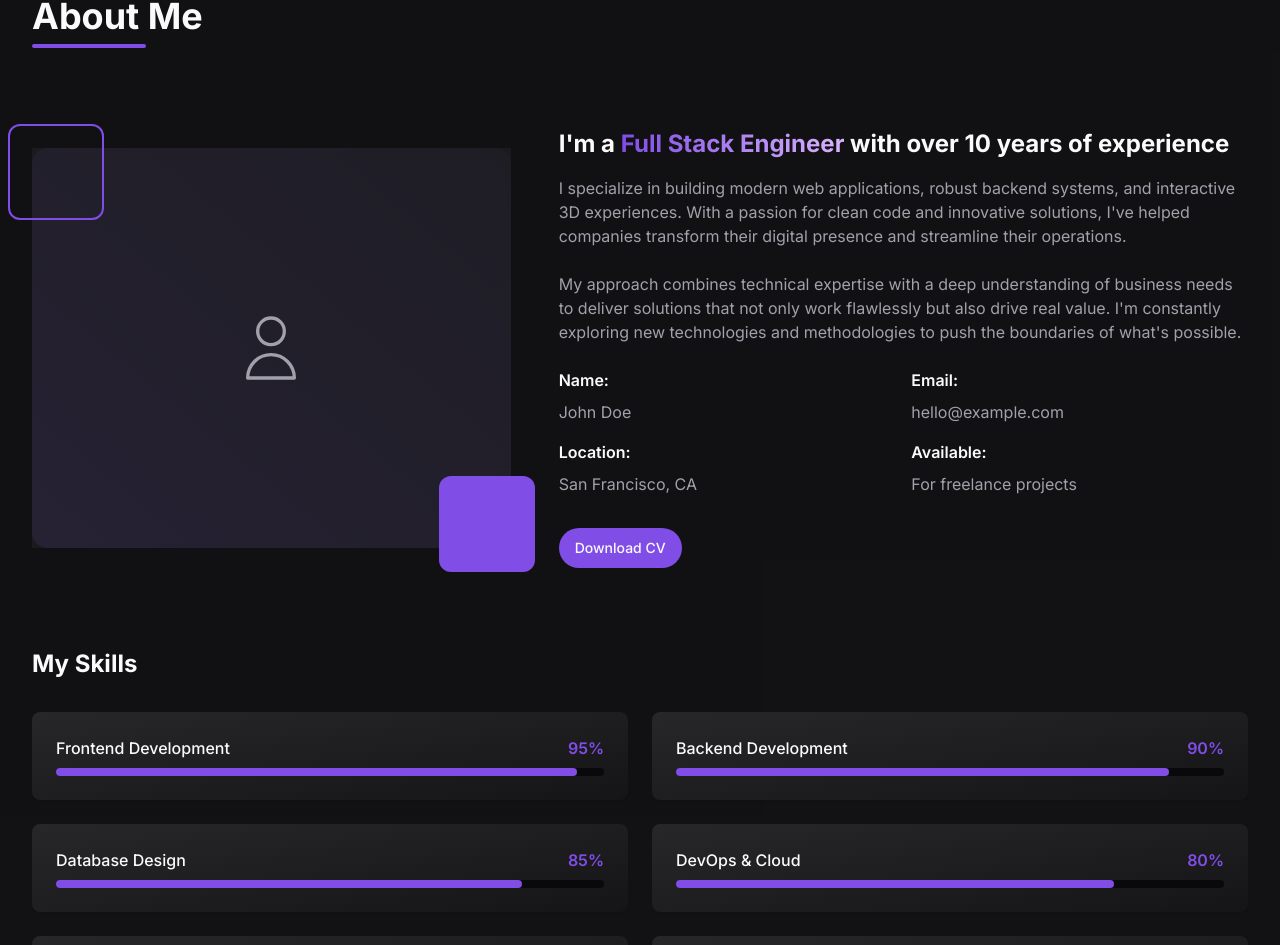
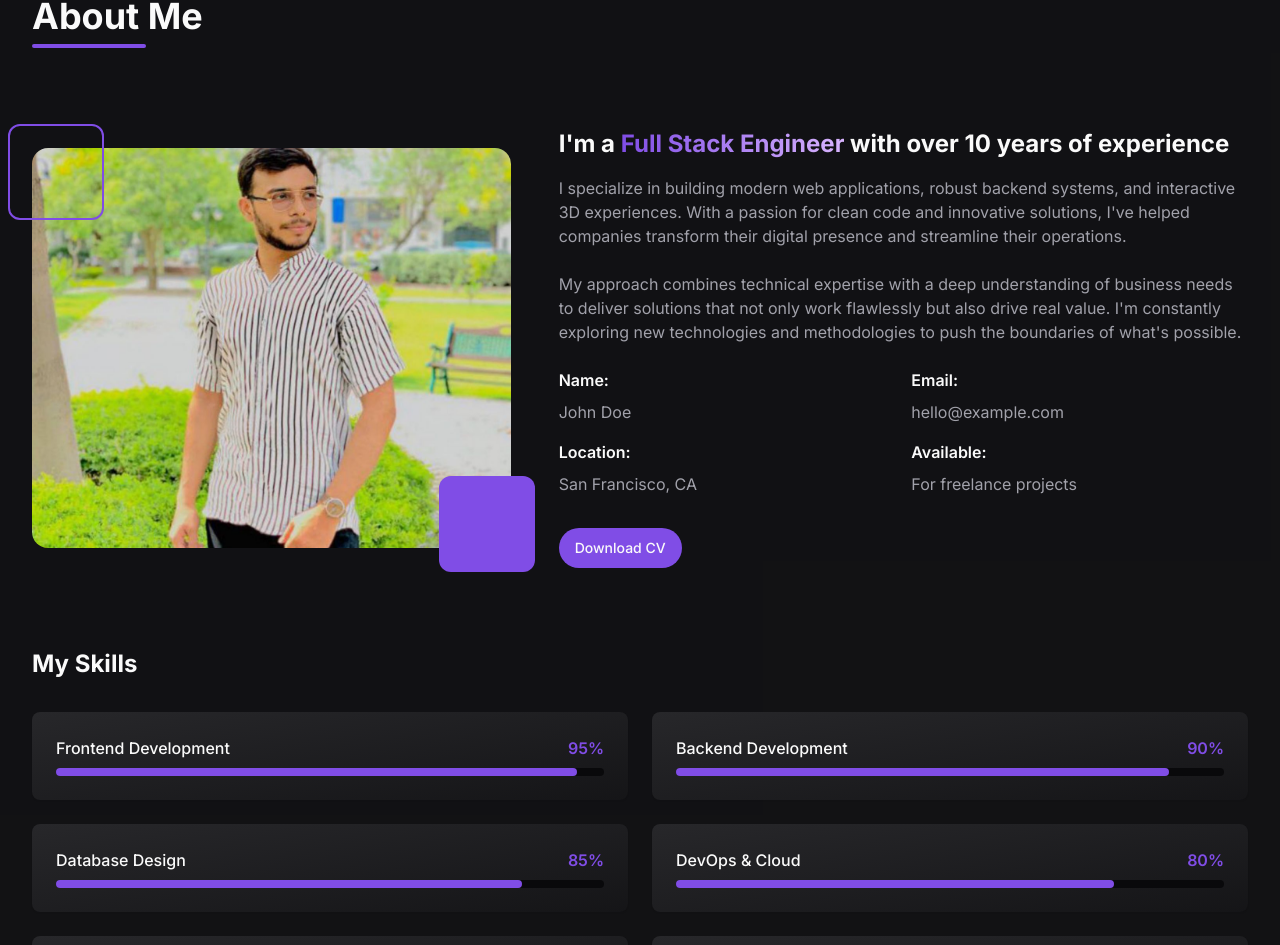
Before and after one commit to 786raees/vivid-engineer-profile, a React (Vite) app: page / in a window 1280 px wide. Shown: the part 964-1909 px from the top of the page. Built offline with nearby package versions, Linux system fonts and the light colour scheme.

Commit message:
Add about me image
Add an image to the about me section.

```diff
--- a/src/components/About.tsx
+++ b/src/components/About.tsx
@@ -2,6 +2,7 @@
 import React from "react";
 import { Button } from "@/components/ui/button";
 import { Card, CardContent } from "@/components/ui/card";
+import { Avatar, AvatarImage } from "@/components/ui/avatar";
 
 const About: React.FC = () => {
   const skills = [
@@ -22,25 +23,11 @@ const About: React.FC = () => {
           <div className="md:col-span-5 flex flex-col justify-center">
             <div className="relative">
               <div className="aspect-ratio-square h-[400px] bg-gradient-to-tr from-primary/20 to-primary/5 rounded-2xl overflow-hidden">
-                <div className="absolute inset-0 flex items-center justify-center">
-                  {/* This is a placeholder for profile image */}
-                  <div className="w-full h-full bg-secondary/50 flex items-center justify-center">
-                    <svg
-                      xmlns="http://www.w3.org/2000/svg"
-                      className="h-20 w-20 text-muted-foreground"
-                      fill="none"
-                      viewBox="0 0 24 24"
-                      stroke="currentColor"
-                    >
-                      <path
-                        strokeLinecap="round"
-                        strokeLinejoin="round"
-                        strokeWidth={1}
-                        d="M16 7a4 4 0 11-8 0 4 4 0 018 0zM12 14a7 7 0 00-7 7h14a7 7 0 00-7-7z"
-                      />
-                    </svg>
-                  </div>
-                </div>
+                <img
+                  src="/lovable-uploads/d740466b-3f50-445d-a484-135876a7b9ef.png"
+                  alt="Profile"
+                  className="w-full h-full object-cover"
+                />
               </div>
               <div className="absolute -bottom-6 -right-6 h-24 w-24 bg-primary rounded-xl"></div>
               <div className="absolute -top-6 -left-6 h-24 w-24 border-2 border-primary rounded-xl"></div>
```
Also changed, not shown: public/lovable-uploads/d740466b-3f50-445d-a484-135876a7b9ef.png (added).
